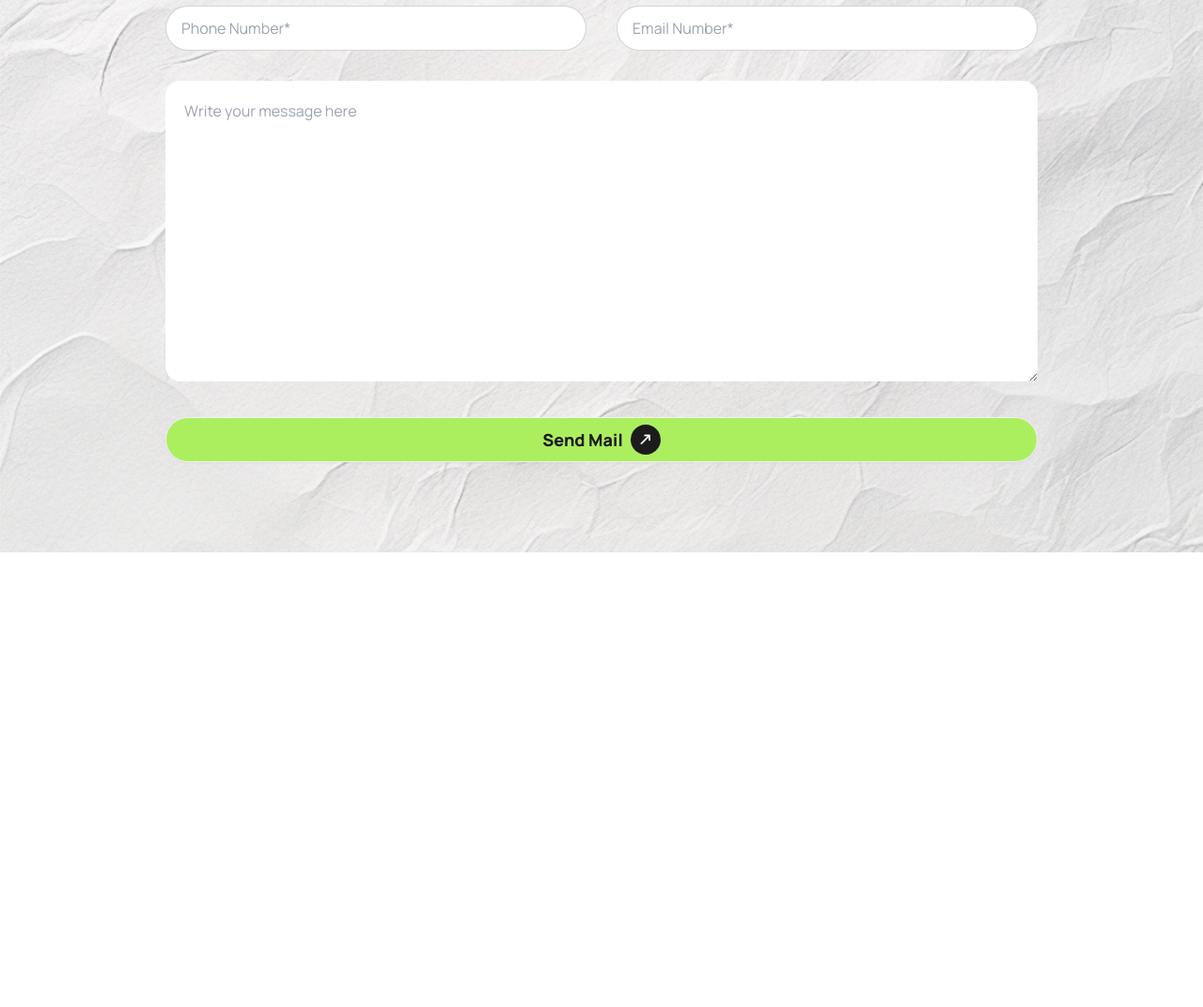
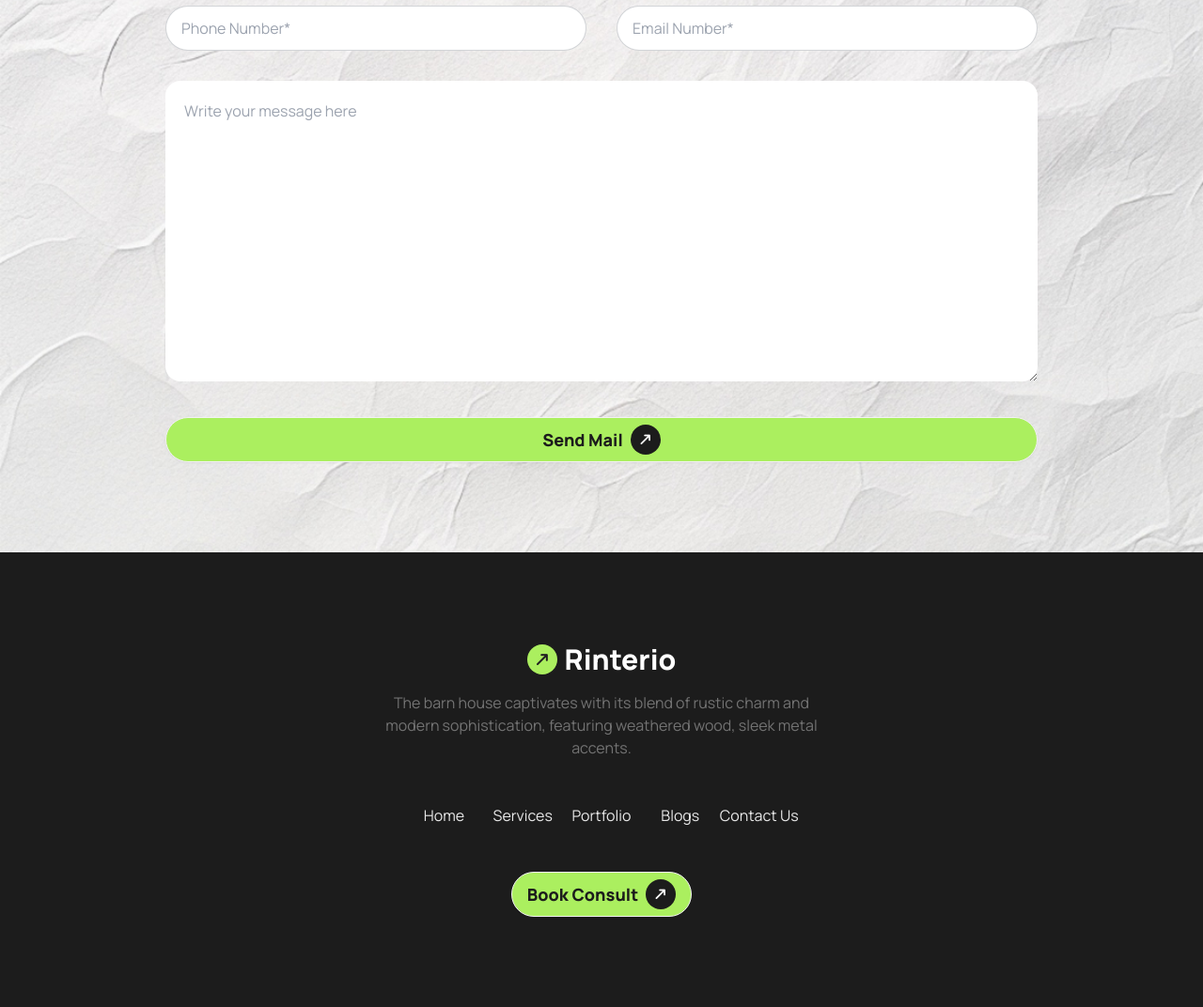
Before and after one commit to Rubayat-Rafi/Assignment-03, a plain HTML site: page index.html in a window 1280 px wide. Shown: the part 4875-5947 px from the top of the page at 94% size. Before the commit the page ends 5463 px from the top, so only its background shows below. Drawn offline with nearby package versions, Linux system fonts and the light colour scheme.

Commit message:
footer section added

```diff
--- a/index.html
+++ b/index.html
@@ -484,15 +484,39 @@
           </div>
 
         </form>
-
-
-
       </section>
     </main>
     <!-- contact section End here -->
 
     <!-- footer section start -->
-    <footer>
+    <footer class="bg-btn_color">
+      <div class="container mx-auto px-4 py-12 lg:py-24">
+        <div class="flex flex-col items-center justify-center">
+          <div class=" flex flex-col  items-center justify-center space-y-4 text-center">
+            <a class="flex items-center">
+              <span class="bg-main_color h-8 w-8 rounded-full flex items-center justify-center"><i class="fa-solid fa-arrow-right-long -rotate-45"></i></span>
+             <span class="text-2xl md:text-3xl font-extrabold text-white ml-2">Rinterio</span>
+          </a>
+          <p class="text-text_color_third lg:w-3/6">The barn house captivates with its blend of rustic charm and modern sophistication, featuring weathered wood, sleek metal accents.</p>
+          </div>
+
+          <nav class="grid grid-cols-1 md:grid-cols-5 space-y-4 md:space-y-0 py-12 text-[#E9E9E9] place-items-center  lg:px-64 font-normal text-base">
+            <a href="#" class="hover:text-main_color">Home</a>
+            <a href="#" class="hover:text-main_color">Services</a>
+            <a href="#" class="hover:text-main_color">Portfolio</a>
+            <a href="#" class="hover:text-main_color">Blogs</a>
+            <a href="#" class="hover:text-main_color">Contact Us</a>
+          </nav>
+
+          <div href="#" class="btn rounded-full bg-main_color w-full md:w-auto">
+            <span class=" lg:text-lg text-base font-extrabold text-btn_color">Book Consult</span>
+            <span class="bg-btn_color h-6 w-6 lg:h-8 lg:w-8 rounded-full flex items-center justify-center">
+                <i class="fa-solid fa-arrow-right-long text-white -rotate-45"></i>
+            </span>
+        </div>
+
+        </div>
+      </div>
     </footer>
     <!-- footer section end -->
 
```
